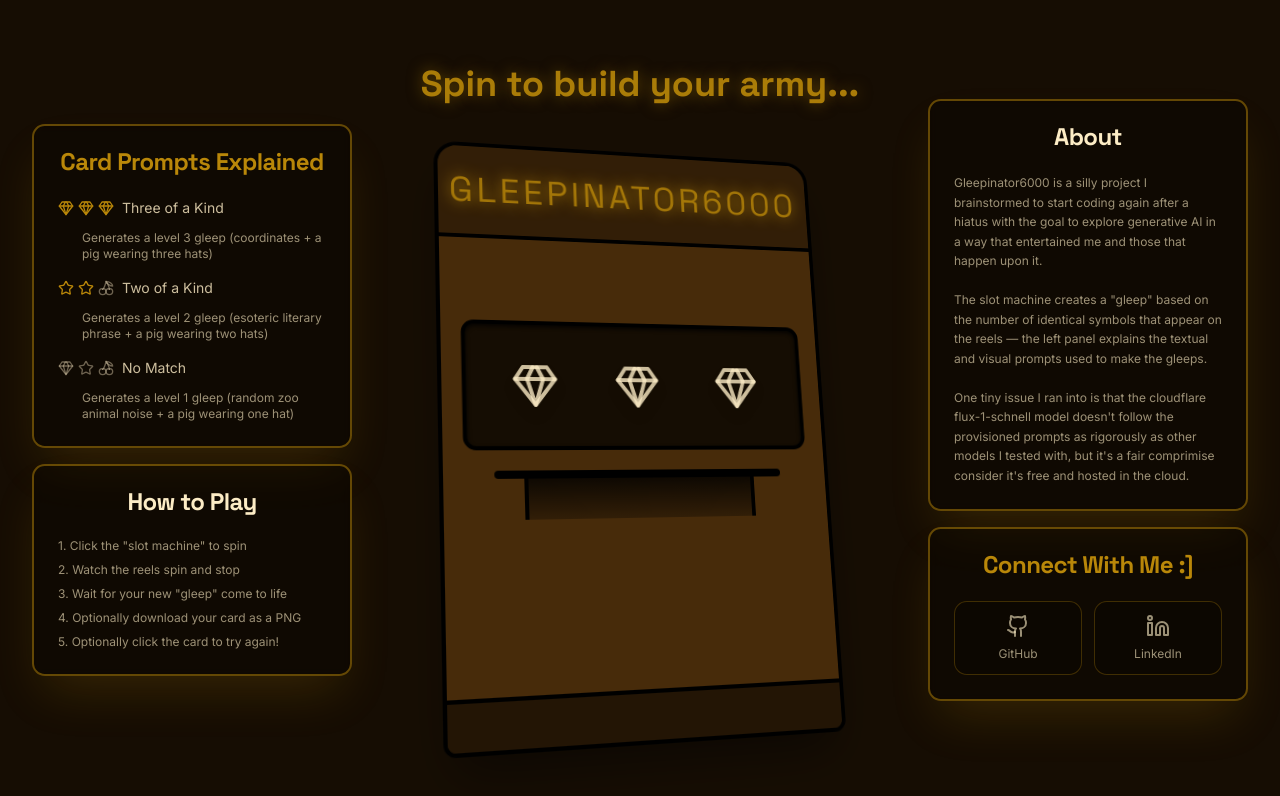
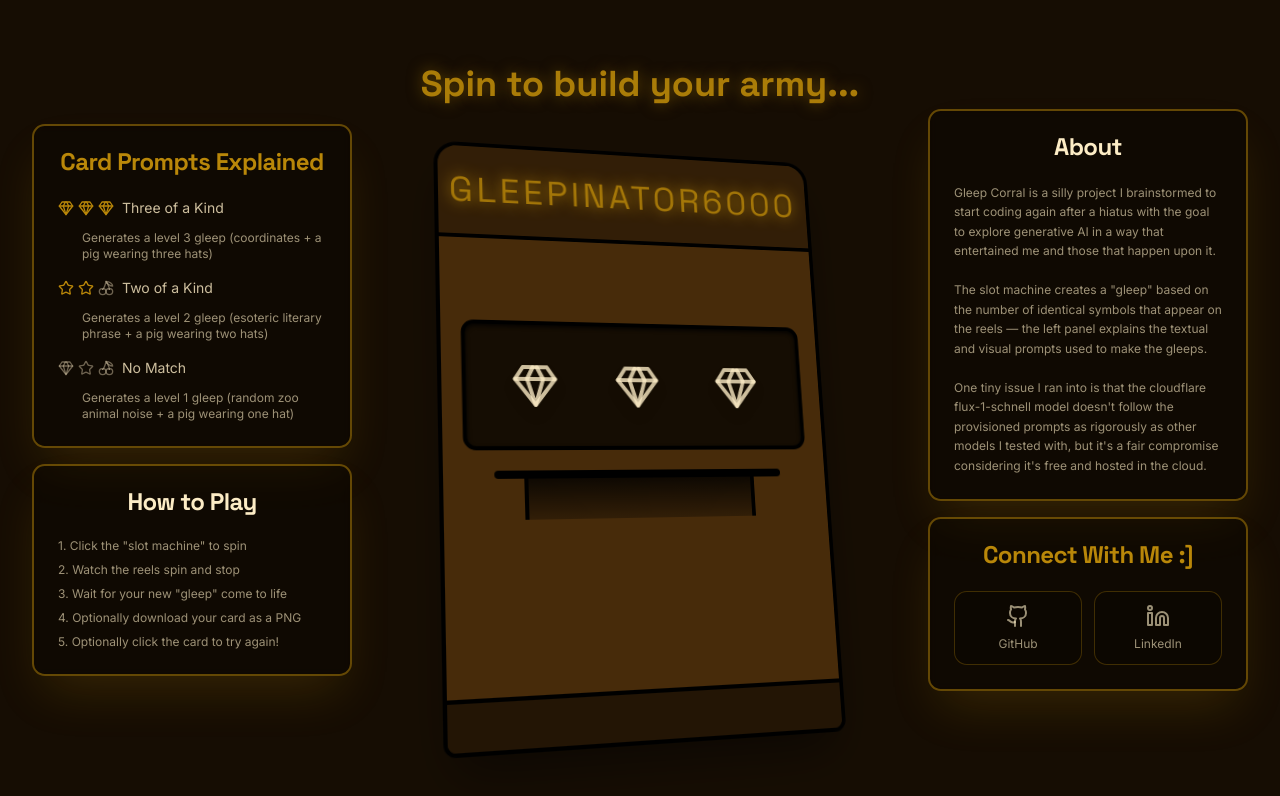
Before and after one commit to mburnayev/gleep-corral, a Next.js app: page / in a window 1280 px wide. Shown: the top 796 px of the page. Built offline with nearby package versions, Linux system fonts and the light colour scheme.

Commit message:
spelling issues fixed

```diff
--- a/src/components/right-panel.tsx
+++ b/src/components/right-panel.tsx
@@ -33,14 +33,14 @@ export function RightPanel() {
         </CardHeader>
         <CardContent>
           <p className="text-xs text-foreground/60 text-left leading-relaxed">
-            Gleepinator6000 is a silly project I brainstormed to start coding again after a hiatus with
+            Gleep Corral is a silly project I brainstormed to start coding again after a hiatus with
             the goal to explore generative AI in a way that entertained me and those that happen upon it.
             <br></br><br></br>
             The slot machine creates a "gleep" based on the number of identical symbols that appear on the
             reels — the left panel explains the textual and visual prompts used to make the gleeps.
             <br></br><br></br>
             One tiny issue I ran into is that the cloudflare flux-1-schnell model doesn't follow the provisioned
-            prompts as rigorously as other models I tested with, but it's a fair comprimise consider it's free
+            prompts as rigorously as other models I tested with, but it's a fair compromise considering it's free
             and hosted in the cloud.
           </p>
         </CardContent>
```
Also changed, not shown: 1 other file (tests, documents, lock files or other folders).
